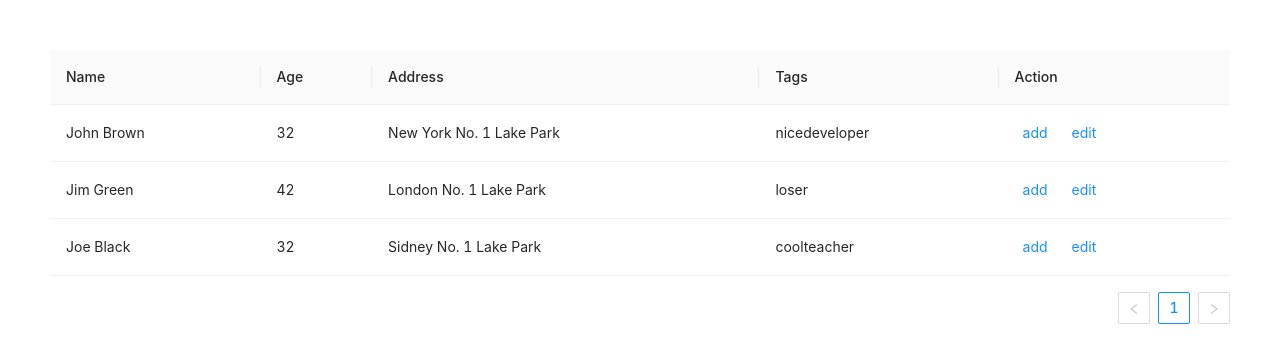
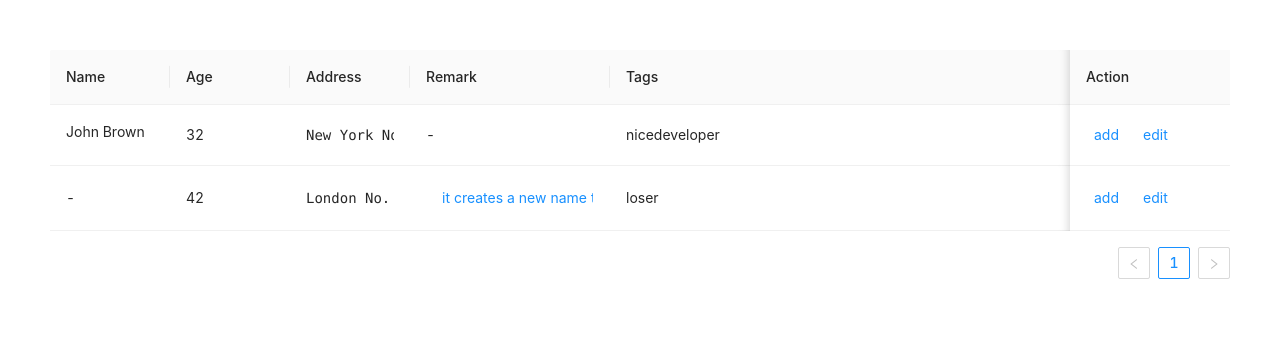
Before and after one commit to yayapao/table-cell-render, a React (Create React App) app in the folder example/: page / in a window 1280 px wide. Shown: the top 362 px of the page. Built offline with nearby package versions, Linux system fonts and the light colour scheme.

Commit message:
feat cellrender with string and code

```diff
--- a/example/src/App.tsx
+++ b/example/src/App.tsx
@@ -1,5 +1,6 @@
 import React from 'react'
 import { Table, Space, Button } from 'antd'
+import renderCell from './TableCellRender'
 import './App.css'
 
 const data = [
@@ -8,21 +9,17 @@ const data = [
     name: 'John Brown',
     age: 32,
     address: 'New York No. 1 Lake Park',
+    remark: '',
     tags: ['nice', 'developer'],
   },
   {
     key: '2',
-    name: 'Jim Green',
+    name: '',
     age: 42,
     address: 'London No. 1 Lake Park',
+    remark:
+      'it creates a new name to refer to that type. Aliasing a primitive is not terribly useful,',
     tags: ['loser'],
-  },
-  {
-    key: '3',
-    name: 'Joe Black',
-    age: 32,
-    address: 'Sidney No. 1 Lake Park',
-    tags: ['cool', 'teacher'],
   },
 ]
 
@@ -32,25 +29,55 @@ function App() {
       title: 'Name',
       dataIndex: 'name',
       key: 'name',
+      width: 120,
+      render: (value: any) => {
+        return renderCell('string', value)
+      },
     },
     {
       title: 'Age',
       dataIndex: 'age',
+      width: 120,
       key: 'age',
     },
     {
       title: 'Address',
       dataIndex: 'address',
       key: 'address',
+      width: 120,
+      render: (value: any) => {
+        return renderCell('code', value)
+      },
+    },
+    {
+      title: 'Remark',
+      key: 'remark',
+      dataIndex: 'remark',
+      width: 200,
+      render: (value: any) => {
+        return renderCell(
+          'string',
+          value,
+          {},
+          {
+            callback: (data) => {
+              console.log(data)
+            },
+          }
+        )
+      },
     },
     {
       title: 'Tags',
       key: 'tags',
+      width: 1200,
       dataIndex: 'tags',
     },
     {
       title: 'Action',
       key: 'action',
+      fixed: 'right' as 'right',
+      width: 160,
       render: (text: any, record: any) => {
         console.log(text)
         console.log(record)
@@ -69,7 +96,7 @@ function App() {
   ]
   return (
     <div className="App" style={{ padding: '50px' }}>
-      <Table columns={columns} dataSource={data} />
+      <Table scroll={{ x: 1500}} columns={columns} dataSource={data} />
     </div>
   )
 }
--- /dev/null
+++ b/example/src/TableCellRender/index.tsx
@@ -0,0 +1,48 @@
+import React, { CSSProperties } from 'react'
+import { Tooltip, Button } from 'antd'
+import { Types, Config } from './data.d'
+import './style.css'
+
+const initConfig = {}
+
+export default function renderCell(
+  type: keyof typeof Types = 'string',
+  data: any = 'TableCellRender',
+  style: CSSProperties = {},
+  config: Config = {}
+) {
+  const { callback } = Object.assign({}, initConfig, config)
+  switch (type) {
+    case 'code': {
+      return (
+        <pre className="tcr-code-pre" style={style}>
+          <code>{data}</code>
+        </pre>
+      )
+    }
+    case 'string': {
+      return data && String(data).length > 0 ? (
+        <Tooltip title={data} placement="topLeft">
+          {callback ? (
+            <Button
+              className="tcr-colla-button"
+              style={style}
+              type="link"
+              onClick={() => {
+                callback(data)
+              }}
+            >
+              {data}
+            </Button>
+          ) : (
+            <span className="tcr-colla-string" style={style}>
+              {data}
+            </span>
+          )}
+        </Tooltip>
+      ) : (
+        '-'
+      )
+    }
+  }
+}
--- /dev/null
+++ b/example/src/TableCellRender/style.css
@@ -0,0 +1,24 @@
+.tcr-colla-button {
+  width: 100%;
+  display: inline-block;
+  overflow: hidden;
+  text-overflow: ellipsis;
+  white-space: nowrap;
+  word-break: keep-all;
+  user-select: none;
+  cursor: pointer;
+}
+
+.tcr-colla-string {
+  display: inline-block;
+  overflow: hidden;
+  text-overflow: ellipsis;
+  white-space: nowrap;
+  word-break: keep-all;
+  width: 100%;
+  cursor: default;
+}
+
+.tcr-code-pre {
+  margin-bottom: 0;
+}
```
Also changed, not shown: example/src/TableCellRender/data.d.ts (added, +8 -0 lines).
